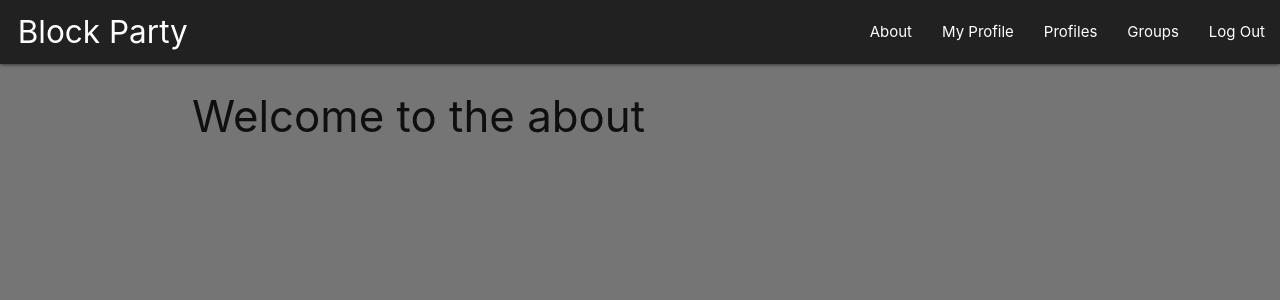
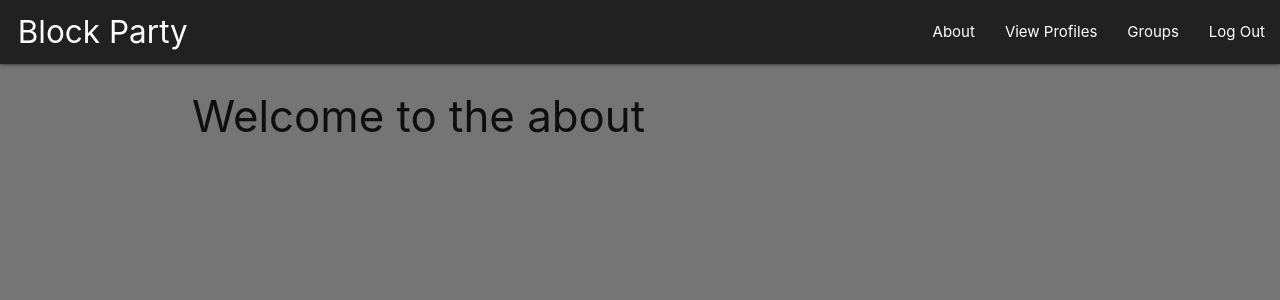
Before and after one commit to KheffyC/blockparty, a Django app: page /about/ in a window 1280 px wide. Shown: the top 300 px of the page. Run offline with Django 4.2, Linux system fonts and the light colour scheme; the visitor is signed in with stand-in values (Sample User, id 1).

Commit message:
clean up old code

```diff
--- a/main_app/templates/base.html
+++ b/main_app/templates/base.html
@@ -24,8 +24,7 @@
           <!-- changes below -->
             <li> <a href="{% url 'about' %}">About</a></li>
           {% if user.is_authenticated %}
-            <li><a href="{% url 'my_profile' user.id %}">My Profile</a></li>
-            <li><a href="{% url 'profiles_index' %}">Profiles</a></li>
+            <li><a href="{% url 'profiles_index' %}">View Profiles</a></li>
             <li><a href="{% url 'groups_index' %}">Groups</a></li>
             <li><a href="{% url 'logout' %}">Log Out</a></li>
           {% else %}
@@ -39,8 +38,7 @@
       <!-- changes below -->
         <li> <a href="{% url 'about' %}">About</a></li>
       {% if user.is_authenticated %}
-        <li><a href="{% url 'my_profile' user.id %}">My Profile</a></li>
-        <li><a href="{% url 'profiles_index' %}">Profiles</a></li>
+        <li><a href="{% url 'profiles_index' %}">View Profiles</a></li>
         <li><a href="{% url 'groups_index' %}">Groups</a></li>
         <li><a href="{% url 'logout' %}">Log Out</a></li>
       {% else %}
--- a/main_app/views.py
+++ b/main_app/views.py
@@ -161,7 +161,7 @@ def my_profile(request, user_id):
     'user_posts_length': len(user_posts)
   }
 
-  return render(request, 'my_profile.html', context)
+  return render(request, 'profiles/detail.html', context)
 
 
 class ProfileUpdate(LoginRequiredMixin, UpdateView):
```
